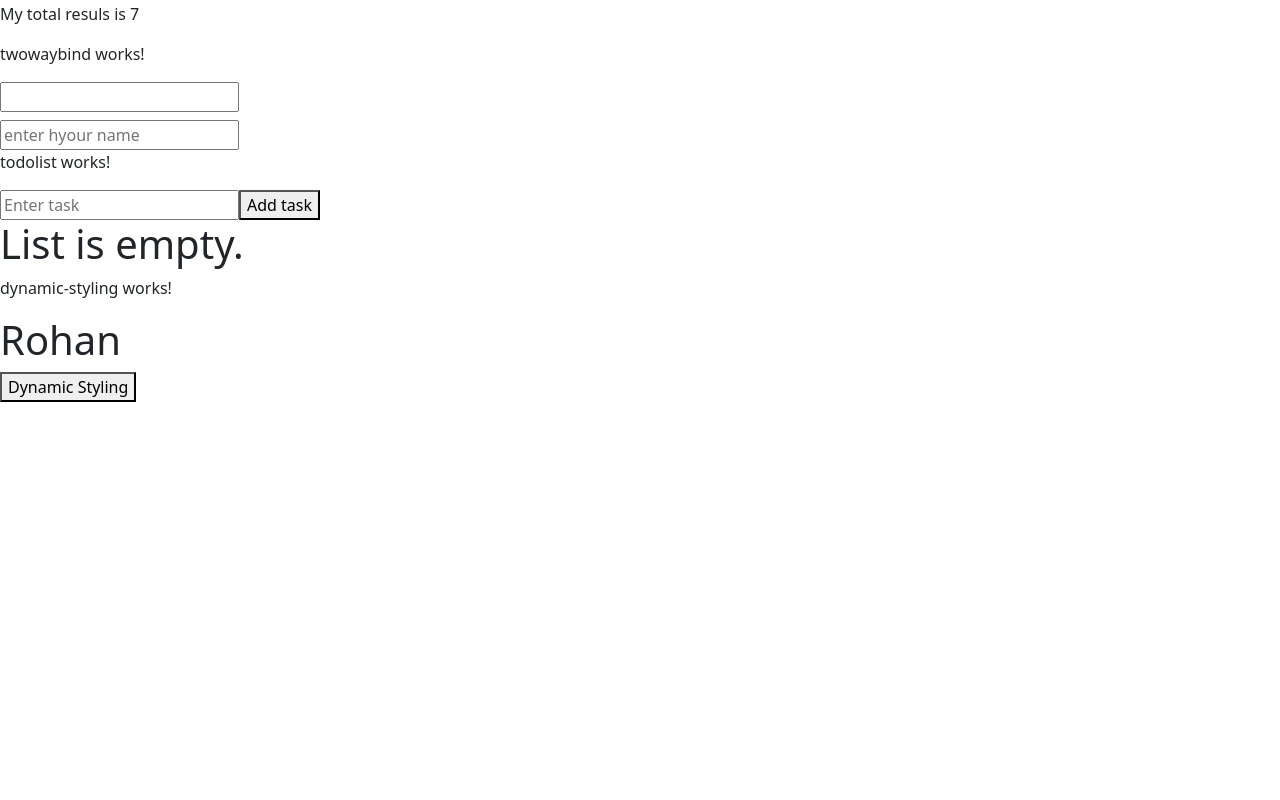
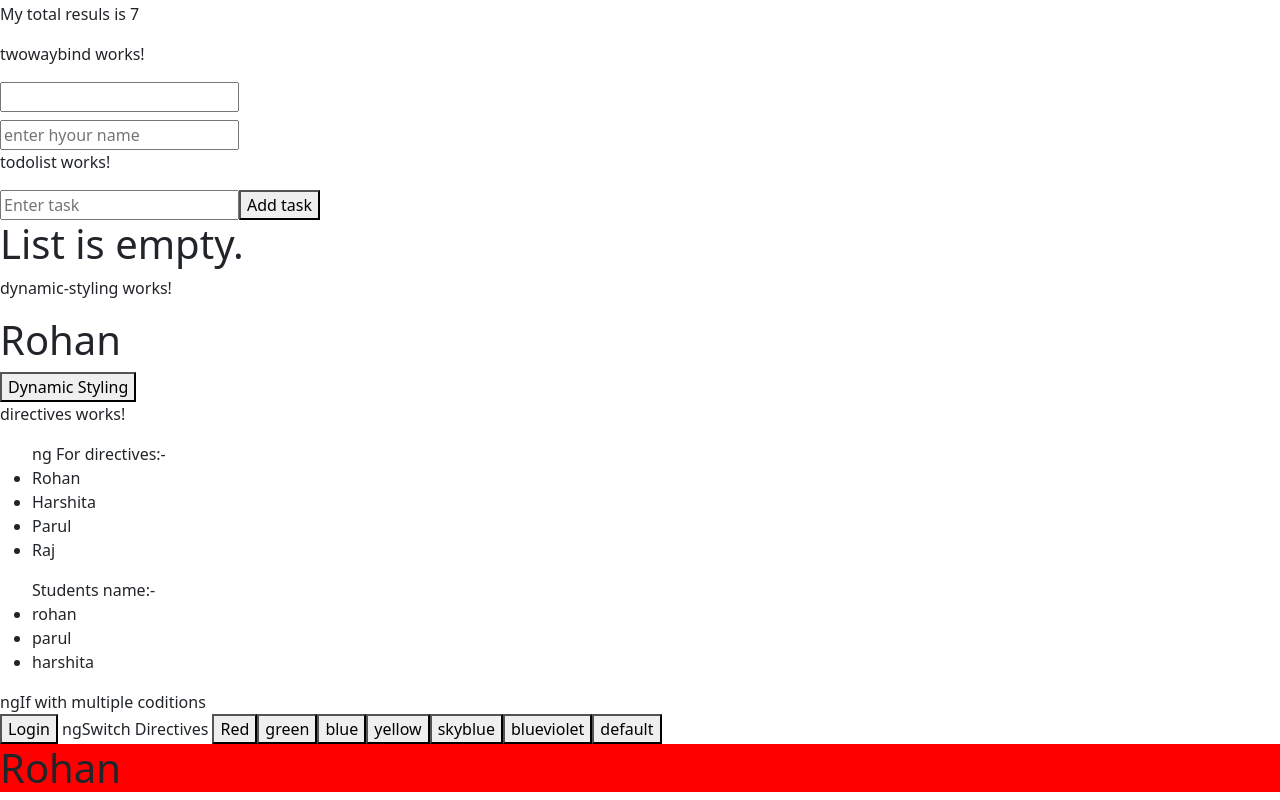
Before and after one commit to rohanpin1/angular-tutorial-10, an Angular app: page / in a window 1280 px wide. Shown: the part 3188-3988 px from the top of the page. Before the commit the page ends 3590 px from the top, so only its background shows below. Built offline with nearby package versions, Linux system fonts and the light colour scheme.

Commit message:
Directives

```diff
--- a/src/app/app.component.html
+++ b/src/app/app.component.html
@@ -53,7 +53,7 @@
 <app-twowaybind></app-twowaybind>
 <app-todolist></app-todolist>
 <app-dynamic-styling></app-dynamic-styling>
-
+<app-directives></app-directives>
 <!-- Bootstrap CSS -->
 <link rel="stylesheet" href="https://cdn.jsdelivr.net/npm/bootstrap@5.3.2/dist/css/bootstrap.min.css">
 <!-- Bootstrap JS Bundle (Optional, needed for components like modals) -->
--- a/src/app/app.component.ts
+++ b/src/app/app.component.ts
@@ -19,6 +19,7 @@ import { ForloopcontextialComponent } from './forloopcontextial/forloopcontextia
 import { TwowaybindComponent } from './twowaybind/twowaybind.component';
 import { TodolistComponent } from './todolist/todolist.component';
 import { DynamicStylingComponent } from './dynamic-styling/dynamic-styling.component';
+import { DirectivesComponent } from './directives/directives.component';
 
 
 @Component({
@@ -27,7 +28,7 @@ import { DynamicStylingComponent } from './dynamic-styling/dynamic-styling.compo
     , ProfileComponent, CounterComponent, GetsetinputfiieldvalueComponent, ControlflowComponent,
   ElseifcontrolComponent, SwitchcontrolComponent, ForloopcontrolComponent, SignalsComponent, SignalsdatatypesComponent
 , ComputedComponent, EffecttutorialComponent, ForloopcontextialComponent, TwowaybindComponent,TodolistComponent,
-DynamicStylingComponent],
+DynamicStylingComponent, DirectivesComponent],
   templateUrl: './app.component.html',
   styleUrl: './app.component.scss'
 })
--- /dev/null
+++ b/src/app/directives/directives.component.html
@@ -0,0 +1,51 @@
+<p>directives works!</p>
+
+
+<h1 *ngIf="show">Heading Tag</h1>
+
+<ul>
+    ng For directives:-
+    <li *ngFor="let x of users">
+        {{x}}
+    </li>
+</ul>
+
+<ul>
+    Students name:-
+    <li *ngFor="let x of students">
+        {{x.name}}
+    </li>
+</ul>
+
+<div>
+    ngIf with multiple coditions
+</div>
+
+<h1 *ngIf="isDisplay">Rohan kumawat</h1>
+
+
+<button *ngIf="login else elseBlock">Logout</button>
+<ng-template #elseBlock>
+    <button>Login</button>
+</ng-template>
+
+
+ngSwitch Directives
+
+<button (click)="changeColor('red')">Red</button>
+<button (click)="changeColor('green')">green</button>
+<button (click)="changeColor('blue')">blue</button>
+<button (click)="changeColor('yellow')">yellow</button>
+<button (click)="changeColor('skyblue')">skyblue</button>
+<button (click)="changeColor('blueviolet')">blueviolet</button>
+<button (click)="changeColor('default')">default</button>
+<div [ngSwitch]="color">
+
+    <h1 *ngSwitchCase="'red'" style="background-color: red;" >Rohan</h1>
+    <h1 *ngSwitchCase="'green'"  style="background-color: green;">Rohan</h1>
+    <h1 *ngSwitchCase="'blue'"  style="background-color: blue;">Rohan</h1>
+    <h1 *ngSwitchCase="'yellow'"  style="background-color: yellow;">Rohan</h1>
+    <h1 *ngSwitchCase="'skyblue'"  style="background-color: skyblue;">Rohan</h1>
+    <h1 *ngSwitchCase="'blueviolet'"  style="background-color: blueviolet;">Rohan</h1>
+    <h1 *ngSwitchDefault  style="background-color: black; color: white;">Rohan</h1>
+</div>
--- /dev/null
+++ b/src/app/directives/directives.component.ts
@@ -0,0 +1,37 @@
+import { NgFor, NgIf, NgSwitch, NgSwitchCase, NgSwitchDefault } from '@angular/common';
+import { Component } from '@angular/core';
+
+@Component({
+  selector: 'app-directives',
+  imports: [NgIf, NgFor, NgSwitch, NgSwitchCase, NgSwitchDefault],
+  templateUrl: './directives.component.html',
+  styleUrl: './directives.component.scss'
+})
+export class DirectivesComponent {
+  //directives are the features in angular that help you to provide more power to DOM elements
+  // it gives the additional behavior to html elements
+  // we must need to import these directives
+  // ngIf, ngElse, ngFor, ngStyle, ngSwitch, ngClass
+
+  //1. Component Directives:- @Component is the component directive
+  //2. Structural Directives:- ngIf, ngFor, ngSwitch
+  //3. Attribute Directives:- ngClass, ngStyle
+
+  show = false;
+  isDisplay = false;
+  users = ['Rohan', 'Harshita', 'Parul', 'Raj']
+  students = [
+    {id:crypto.randomUUID(),name:'rohan'},
+    {id:crypto.randomUUID(),name:'parul'},
+    {id:crypto.randomUUID(),name:'harshita'}
+  ]
+
+  login = false;
+
+  color = 'red'
+  changeColor(e:string){
+
+    this.color = e
+  }
+
+}
```
Also changed, not shown: src/app/directives/directives.component.scss (added), 1 other file (tests, documents, lock files or other folders).
